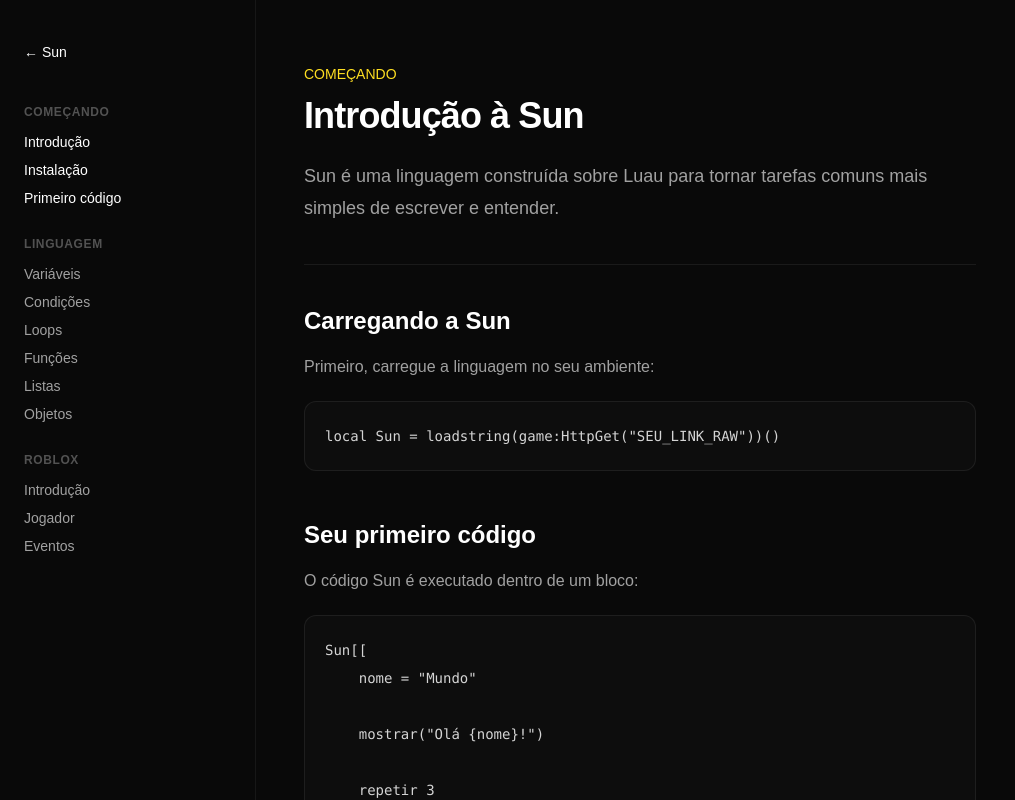
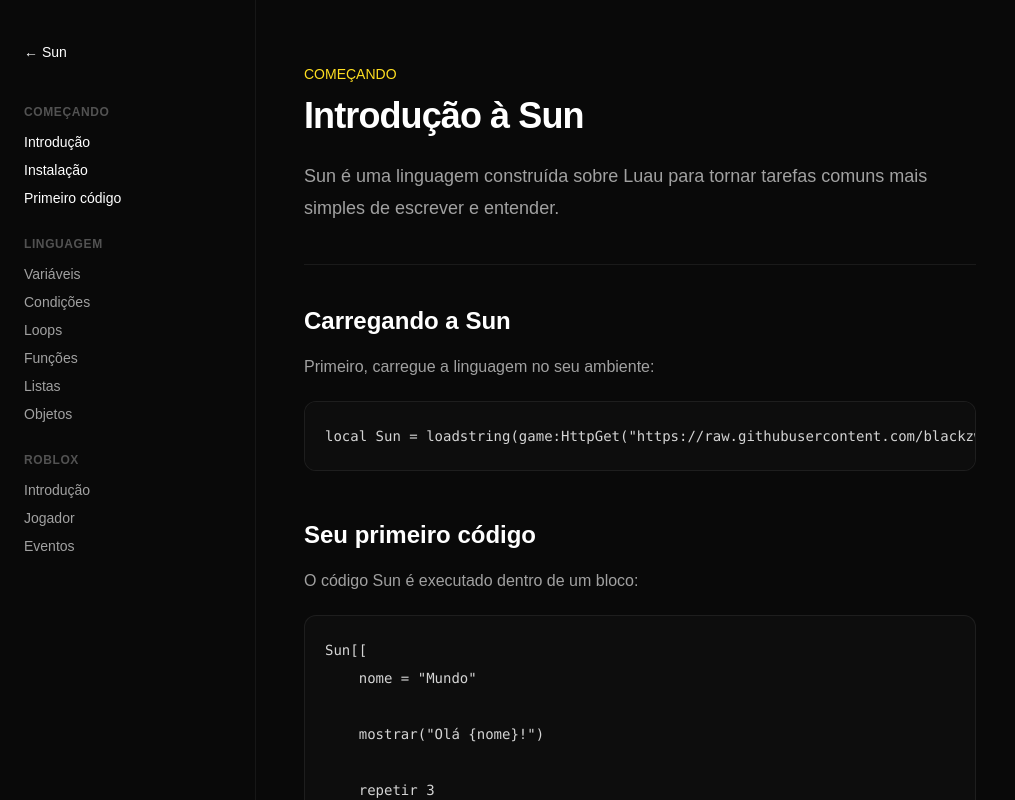
Before and after one commit to blackzww/Sun-Website, a Next.js app: page /docs in a window 1280 px wide. Shown: the top 800 px of the page, without its empty margins (0-1015 px from the left). Built offline with nearby package versions, Linux system fonts and the light colour scheme.

Commit message:
Update code snippet URL in page.tsx

```diff
--- a/app/docs/page.tsx
+++ b/app/docs/page.tsx
@@ -104,7 +104,7 @@
           </p>
 
           <pre className="mt-5 overflow-x-auto rounded-xl border border-white/[0.07] bg-[#0d0d0d] p-5 text-sm leading-7 text-neutral-300">
-            <code>{`local Sun = loadstring(game:HttpGet("SEU_LINK_RAW"))()`}</code>
+            <code>{`local Sun = loadstring(game:HttpGet("https://raw.githubusercontent.com/blackzww/Sun/refs/heads/main/sun.lua"))()`}</code>
           </pre>
 
           <h2 className="mt-12 text-2xl font-semibold">
```
